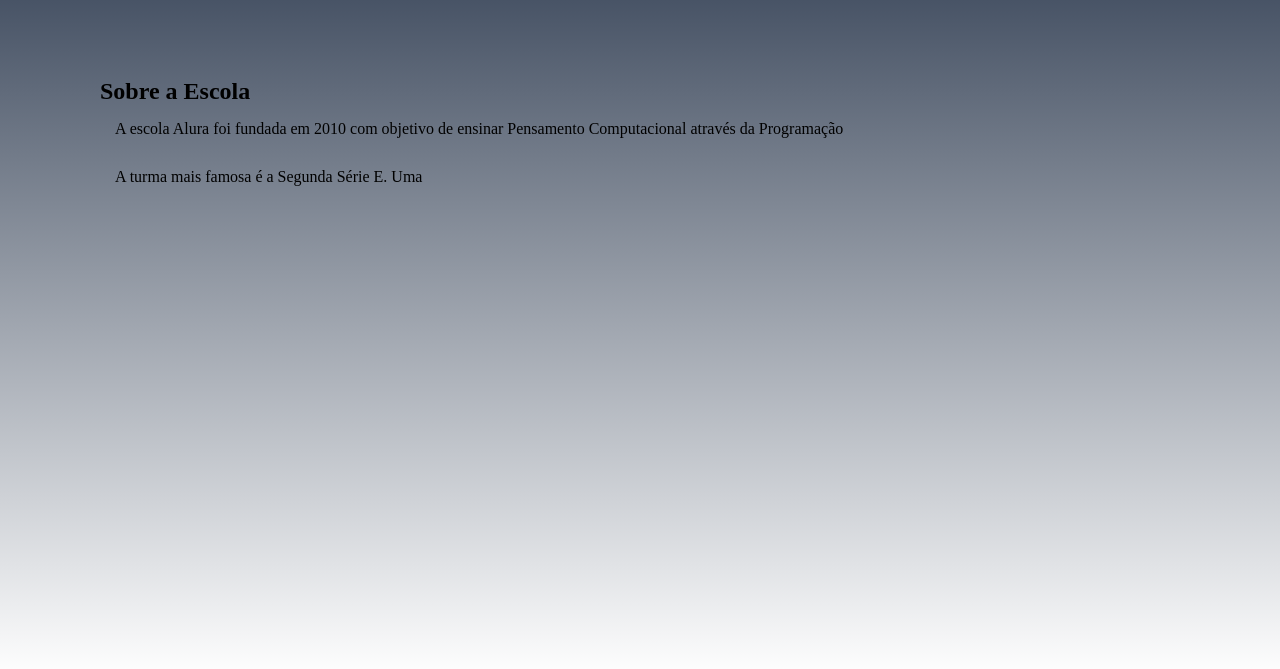
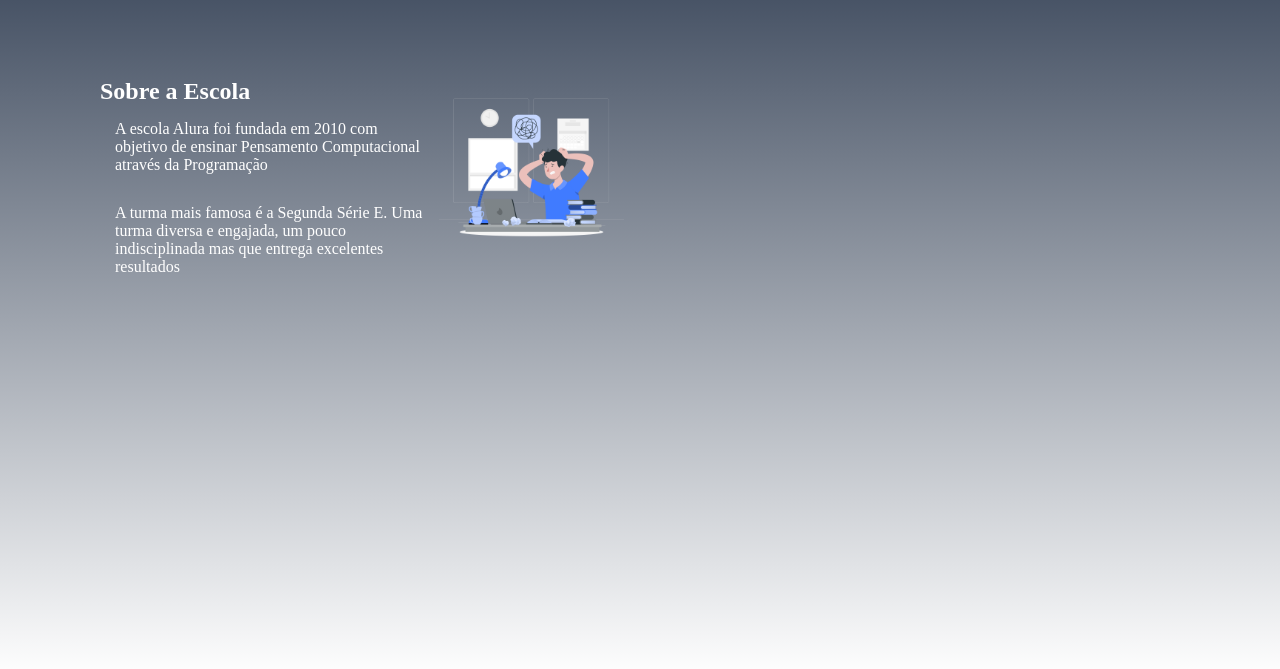
Before and after one commit to MatheusC2E/MatheusC2E, a plain HTML site: page inicio.html in a window 1280 px wide. Shown: the part 185-854 px from the top of the page. Drawn offline with Linux system fonts and the light colour scheme.

Commit message:
Add files via upload

```diff
--- a/inicio.html
+++ b/inicio.html
@@ -15,15 +15,22 @@
       </ul>
    </header>
    <section class="primeira-parte">
-       <h2> Sobre a Escola</h2>
-
+       <div class="texto">
+        <h2> Sobre a Escola
+        </h2>
         <p class="primeiro-paragrafo">
         A escola Alura foi fundada em 2010
              com objetivo de ensinar Pensamento Computacional
                através da Programação
         </p>
         <p class="segundo-paragrafo">
-           A turma mais famosa é a Segunda Série E. Uma
+            A turma mais famosa é a Segunda Série E. Uma turma diversa e engajada, um pouco indisciplinada
+            mas que entrega excelentes resultados
         </p>
-
+       </div>
+    <div class="imagem">
+        <img src="Student stress-rafiki.png" alt="" class="foto-estudante">
+    </div>
+   </section>
+</body>
 </html>
--- a/style.css
+++ b/style.css
@@ -22,6 +22,8 @@
     background-image: linear-gradient(#424E61,white);
     height: 500px;
     padding: 100px;
+    color: white;
+    display: flex;
 }
 
 .primeiro-paragrafo{
@@ -30,3 +32,7 @@
 .segundo-paragrafo{
     padding: 15px;
 }
+
+.foto-estudante{
+    width: 25%;
+}
```
Also changed, not shown: Student stress-rafiki.png (added). Lines whose indentation alone changed are shown as unchanged.
